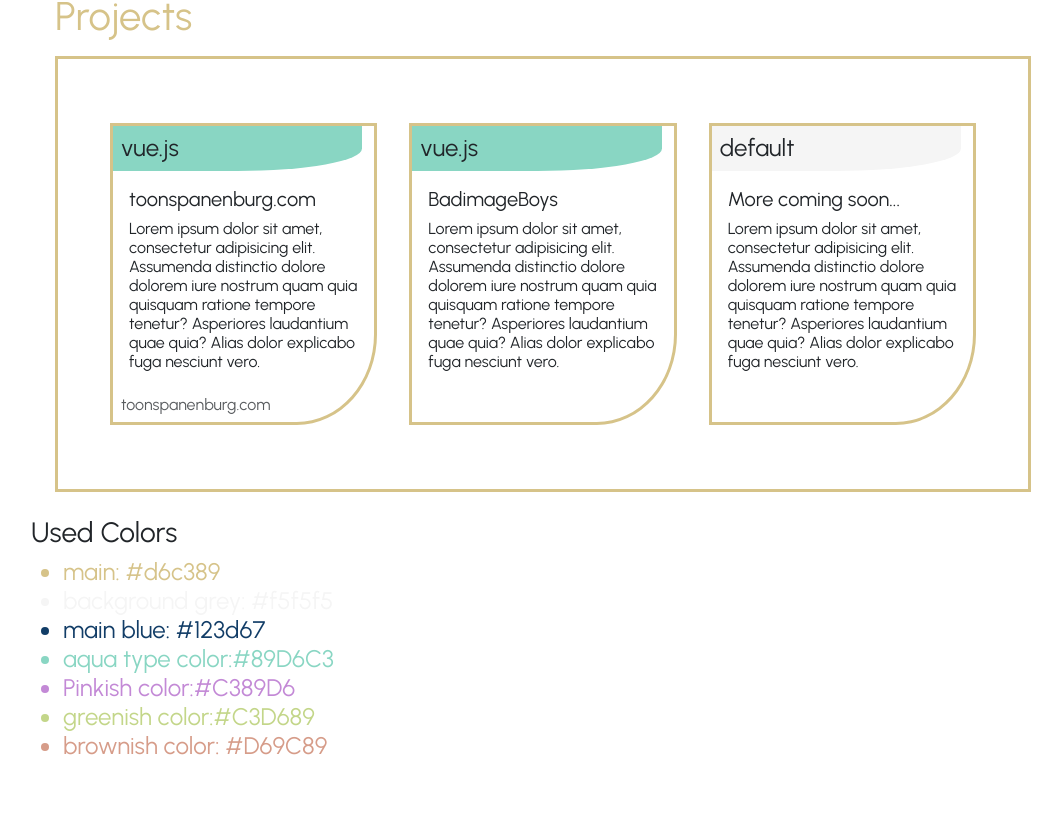
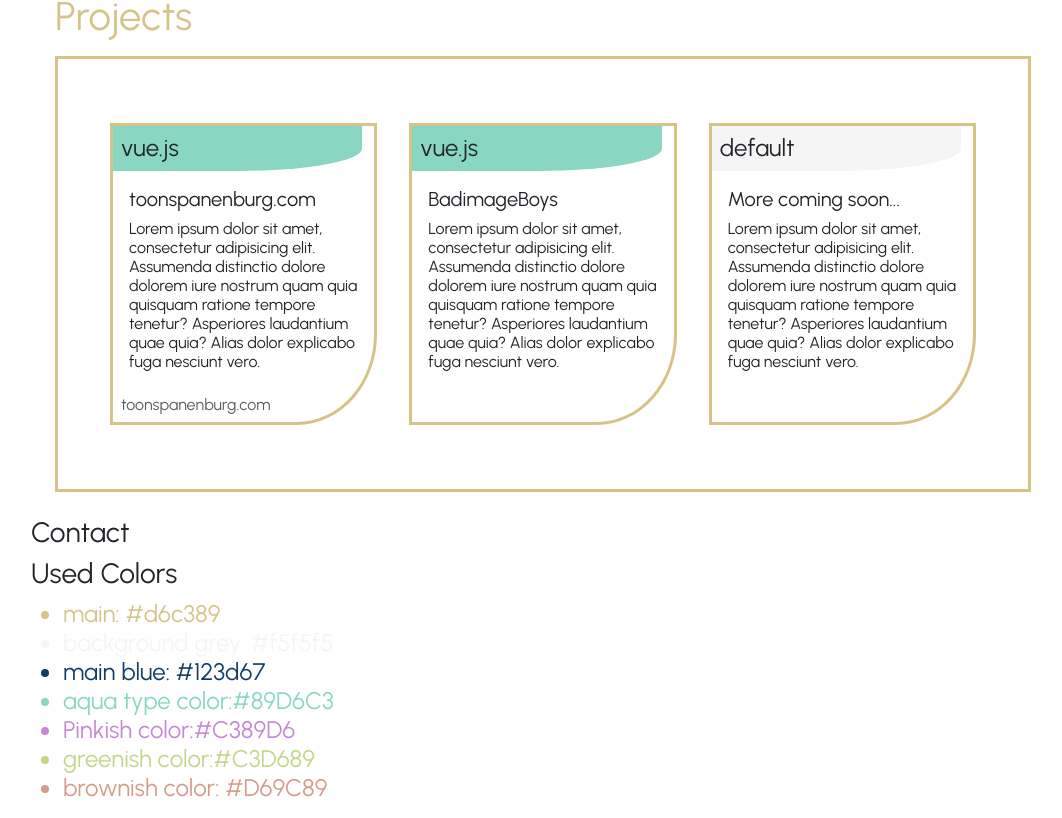
Before and after one commit to ToonSpanenburg/ToonSpanenburgWebsite, a Vue app: page / in a window 1280 px wide. Shown: the part 941-1759 px from the top of the page, without its empty margins (97-1159 px from the left). Before the commit the page ends 1717 px from the top, so only its background shows below. Built offline with nearby package versions, Linux system fonts and the light colour scheme.

Commit message:
New contact branch

```diff
--- a/src/App.vue
+++ b/src/App.vue
@@ -5,6 +5,7 @@ import TestComponent from "@/components/TestComponent.vue";
 import WelcomeComponent from "@/components/WelcomeComponent.vue";
 import SkillsComponent from "@/components/SkillsComponent.vue";
 import ProjectsComponent from "@/components/ProjectsComponent.vue";
+import ContactComponent from "@/components/ContactComponent.vue";
 </script>
 
 <template>
@@ -13,6 +14,7 @@ import ProjectsComponent from "@/components/ProjectsComponent.vue";
     <welcome-component/>
     <SkillsComponent/>
     <ProjectsComponent/>
+    <ContactComponent/>
     <TestComponent/>
   </div>
 
--- /dev/null
+++ b/src/components/ContactComponent.vue
@@ -0,0 +1,13 @@
+<script setup>
+
+</script>
+
+<template>
+<h3>
+  Contact
+</h3>
+</template>
+
+<style scoped>
+
+</style>
```
